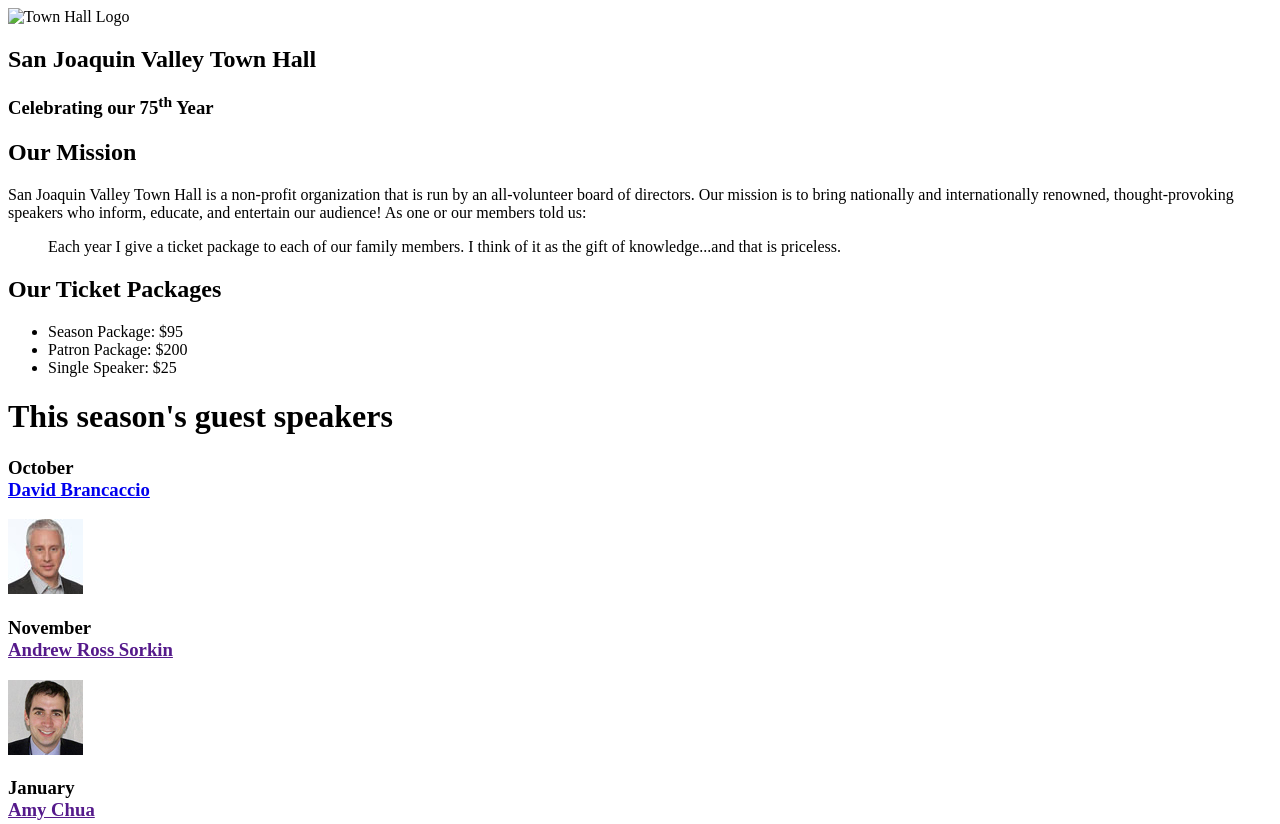
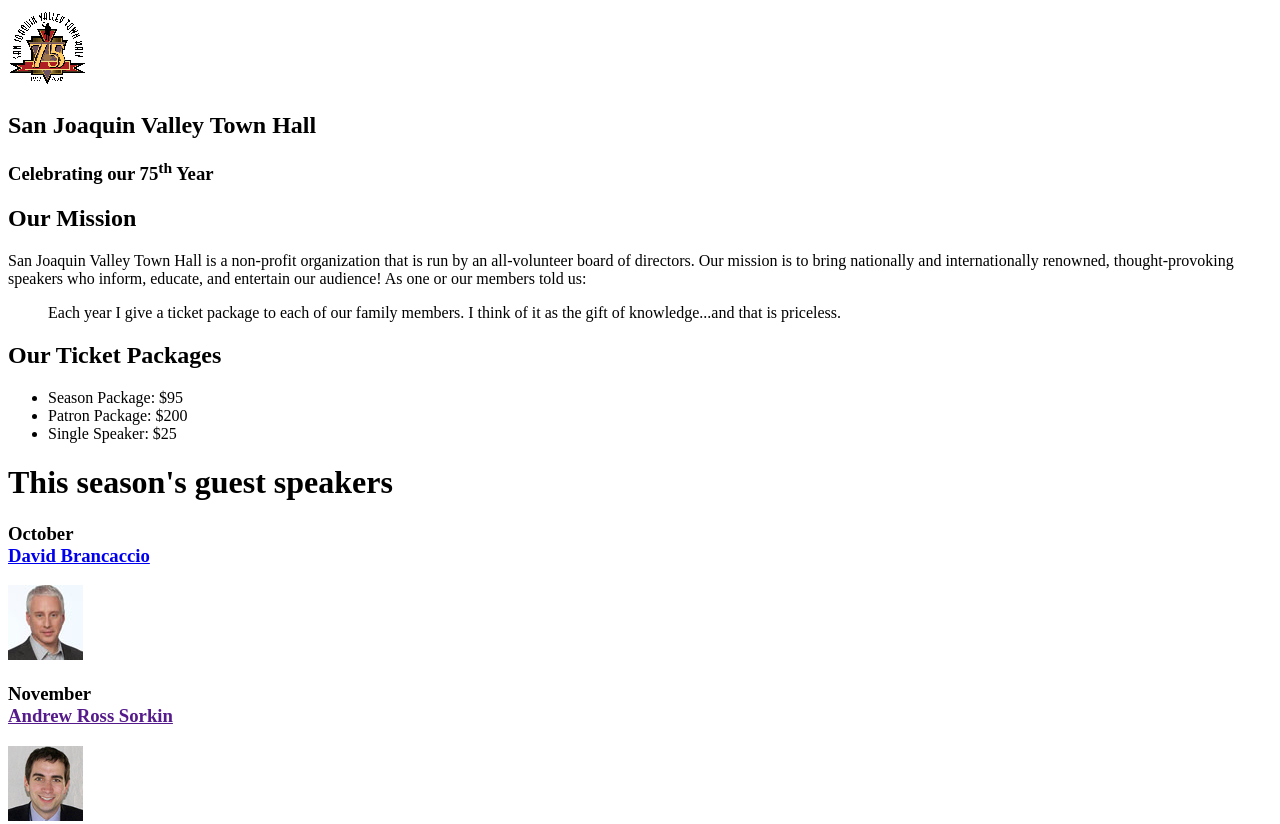
Before and after one commit to ag2654/A05, a plain HTML site: page index.html in a window 1280 px wide. Shown: the top 824 px of the page. Drawn offline with Linux system fonts and the light colour scheme; the site is published under a folder, as on GitHub Pages, so addresses that start at the root find nothing.

Commit message:
Fixed logo not displaying - index.html

```diff
--- a/index.html
+++ b/index.html
@@ -9,7 +9,7 @@
 
 <body>
 	<header>
-		<img src="/images/town_hall_logo.gif" alt="Town Hall Logo" height="80"/>
+		<img src="images/town_hall_logo.gif" alt="Town Hall Logo" height="80"/>
 		<h2>San Joaquin Valley Town Hall</h2>
 		<h3>Celebrating our 75<sup>th</sup> Year</h3>
 	</header>
```
